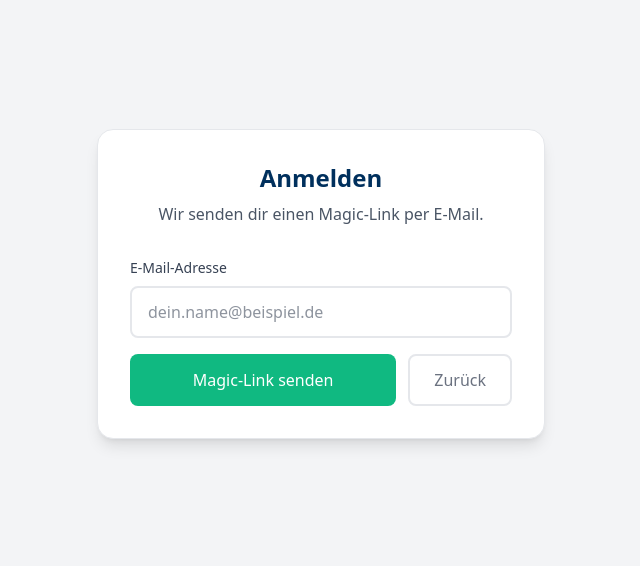
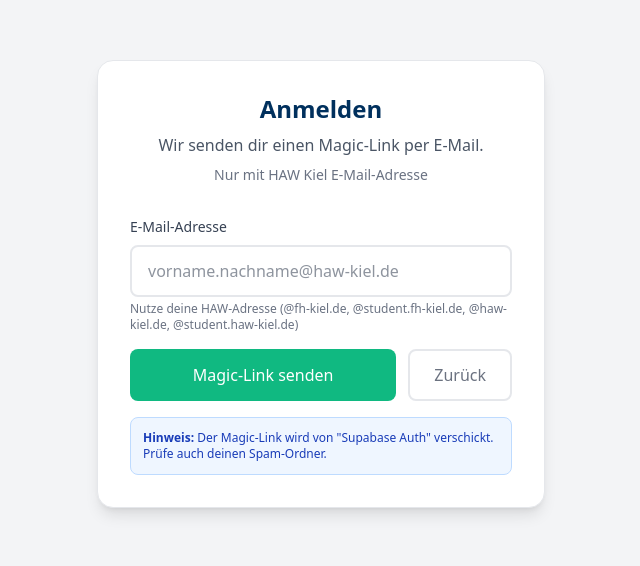
Before and after one commit to ironhardi/running-manager, a Next.js app: page /anmelden in a window 1280 px wide. Shown: the part 148-714 px from the top of the page, without its empty margins (319-959 px from the left). Built offline with nearby package versions, Linux system fonts and the light colour scheme; what @supabase/auth-helpers-nextjs would draw is missing.

Commit message:
Add: HAW email validation, name extraction, silent @hardiman.de support

```diff
--- a/src/app/anmelden/page.tsx
+++ b/src/app/anmelden/page.tsx
@@ -3,6 +3,14 @@
 import { useState, Suspense } from 'react';
 import { useSearchParams } from 'next/navigation';
 import { supabase } from '@/lib/supabaseClient';
+
+const ALLOWED_DOMAINS = [
+  '@fh-kiel.de',
+  '@student.fh-kiel.de',
+  '@haw-kiel.de',
+  '@student.haw-kiel.de',
+  '@hardiman.de'
+];
 
 function AnmeldenForm() {
   const searchParams = useSearchParams();
@@ -11,15 +19,29 @@ function AnmeldenForm() {
   const [loading, setLoading] = useState(false);
   const error = searchParams.get('error');
 
+  const isValidEmail = (email: string): boolean => {
+    const trimmedEmail = email.trim().toLowerCase();
+    return ALLOWED_DOMAINS.some(domain => trimmedEmail.endsWith(domain));
+  };
+
   const handleSubmit = async (e: React.FormEvent) => {
     e.preventDefault();
     setLoading(true);
     setMessage('');
+
+    const trimmedEmail = email.trim();
+
+    // E-Mail-Validierung
+    if (!isValidEmail(trimmedEmail)) {
+      setMessage('Bitte nutze deine HAW Kiel E-Mail-Adresse (@fh-kiel.de, @student.fh-kiel.de, @haw-kiel.de oder @student.haw-kiel.de)');
+      setLoading(false);
+      return;
+    }
+
     const origin = window.location.origin;
 
-    // ✅ KORRIGIERT: Redirect zu /auth/callback statt nur /
     const { error } = await supabase.auth.signInWithOtp({
-      email: email.trim(),
+      email: trimmedEmail,
       options: { emailRedirectTo: `${origin}/auth/callback` }
     });
 
@@ -27,7 +49,7 @@ function AnmeldenForm() {
     if (error) {
       setMessage(error.message);
     } else {
-      setMessage('Magic-Link gesendet! Prüfe dein Postfach.');
+      setMessage('Magic-Link gesendet! Prüfe dein Postfach (Absender: "Supabase Auth").');
     }
   };
 
@@ -37,19 +59,49 @@ function AnmeldenForm() {
         <div className="text-center mb-8">
           <h2 className="text-2xl font-bold mb-2" style={{ color: '#00305D' }}>Anmelden</h2>
           <p className="text-gray-600">Wir senden dir einen Magic-Link per E-Mail.</p>
+          <p className="text-sm text-gray-500 mt-2">Nur mit HAW Kiel E-Mail-Adresse</p>
         </div>
         {error && <div className="mb-4 p-3 bg-red-50 border border-red-200 rounded-lg text-red-800 text-sm">{error}</div>}
         {message && <div className={`mb-4 p-3 rounded-lg text-sm ${message.includes('gesendet') ? 'bg-green-50 border border-green-200 text-green-800' : 'bg-red-50 border border-red-200 text-red-800'}`}>{message}</div>}
         <form onSubmit={handleSubmit} className="space-y-4">
           <div>
             <label className="block text-sm font-medium mb-2 text-gray-700">E-Mail-Adresse</label>
-            <input type="email" required value={email} onChange={(e) => setEmail(e.target.value)} placeholder="dein.name@beispiel.de" className="w-full px-4 py-3 rounded-lg border-2 border-gray-200 focus:outline-none" style={{ borderColor: email ? '#00305D' : '#E5E7EB' }} />
+            <input
+              type="email"
+              required
+              value={email}
+              onChange={(e) => setEmail(e.target.value)}
+              placeholder="vorname.nachname@haw-kiel.de"
+              className="w-full px-4 py-3 rounded-lg border-2 border-gray-200 focus:outline-none"
+              style={{ borderColor: email ? '#00305D' : '#E5E7EB' }}
+            />
+            <p className="text-xs text-gray-500 mt-1">
+              Nutze deine HAW-Adresse (@fh-kiel.de, @student.fh-kiel.de, @haw-kiel.de, @student.haw-kiel.de)
+            </p>
           </div>
           <div className="flex gap-3">
-            <button type="submit" disabled={loading} className="flex-1 py-3 px-6 rounded-lg text-white font-medium transition-all hover:shadow-lg disabled:opacity-50" style={{ backgroundColor: '#10B981' }}>{loading ? 'Sende...' : 'Magic-Link senden'}</button>
-            <a href="/" className="px-6 py-3 rounded-lg font-medium transition-colors" style={{ border: '2px solid #E5E7EB', color: '#6B7280' }}>Zurück</a>
+            <button
+              type="submit"
+              disabled={loading}
+              className="flex-1 py-3 px-6 rounded-lg text-white font-medium transition-all hover:shadow-lg disabled:opacity-50"
+              style={{ backgroundColor: '#10B981' }}
+            >
+              {loading ? 'Sende...' : 'Magic-Link senden'}
+            </button>
+            <a
+              href="/"
+              className="px-6 py-3 rounded-lg font-medium transition-colors"
+              style={{ border: '2px solid #E5E7EB', color: '#6B7280' }}
+            >
+              Zurück
+            </a>
           </div>
         </form>
+        <div className="mt-4 p-3 bg-blue-50 border border-blue-200 rounded-lg">
+          <p className="text-xs text-blue-800">
+            <strong>Hinweis:</strong> Der Magic-Link wird von "Supabase Auth" verschickt. Prüfe auch deinen Spam-Ordner.
+          </p>
+        </div>
       </div>
     </div>
   );
--- a/src/app/api/ensure-runner/route.ts
+++ b/src/app/api/ensure-runner/route.ts
@@ -51,12 +51,21 @@ export async function POST(request: Request) {
     // 4. Runner erstellen (mit Service-Role)
     const displayName = email.split('@')[0];
 
+    // Versuche Vorname aus E-Mail zu extrahieren (Format: vorname.nachname@...)
+    let firstName = displayName;
+    if (displayName.includes('.')) {
+      const parts = displayName.split('.');
+      firstName = parts[0];
+    }
+    // Erster Buchstabe groß
+    const capitalizedName = firstName.charAt(0).toUpperCase() + firstName.slice(1).toLowerCase();
+
     const { data: newRunner, error: insertError } = await supabaseAdmin
       .from('runners')
       .insert({
         auth_user: userId,
         email: email,
-        display_name: displayName,
+        display_name: capitalizedName,
         is_admin: false
       })
       .select('id, display_name, is_admin')
```
